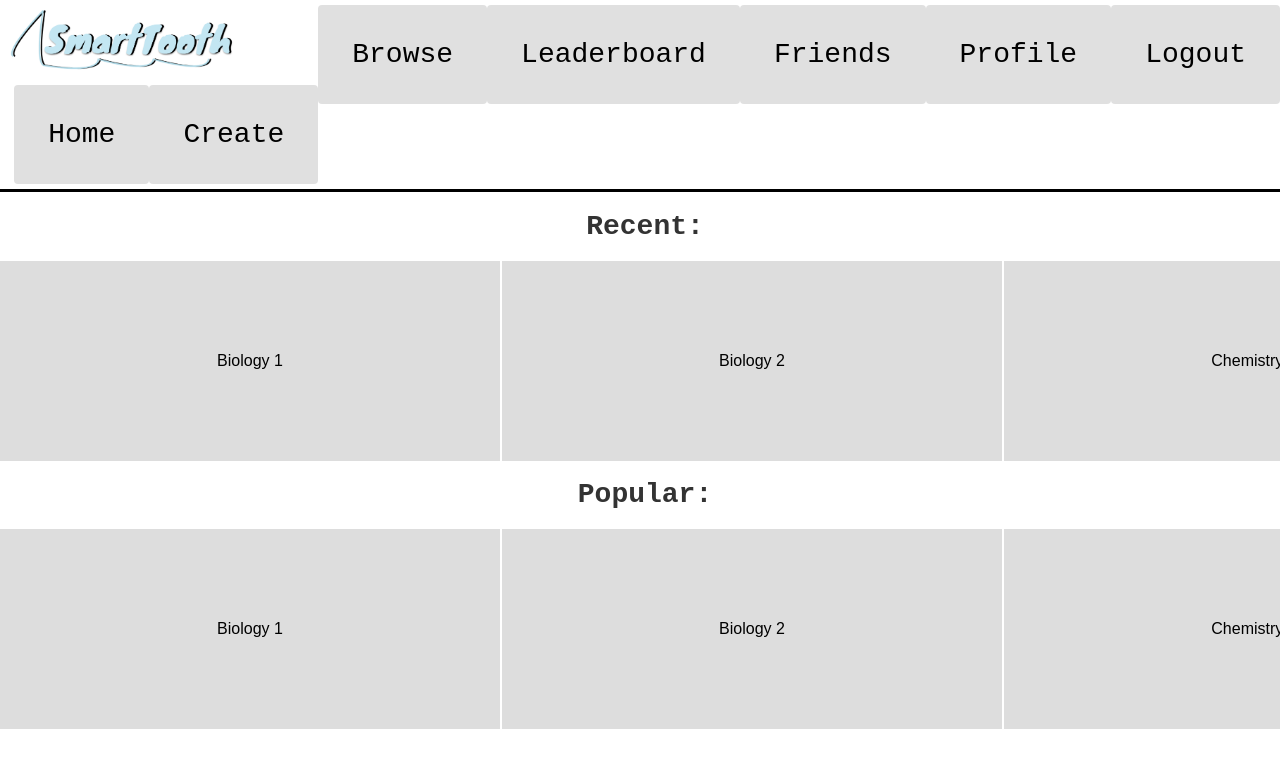
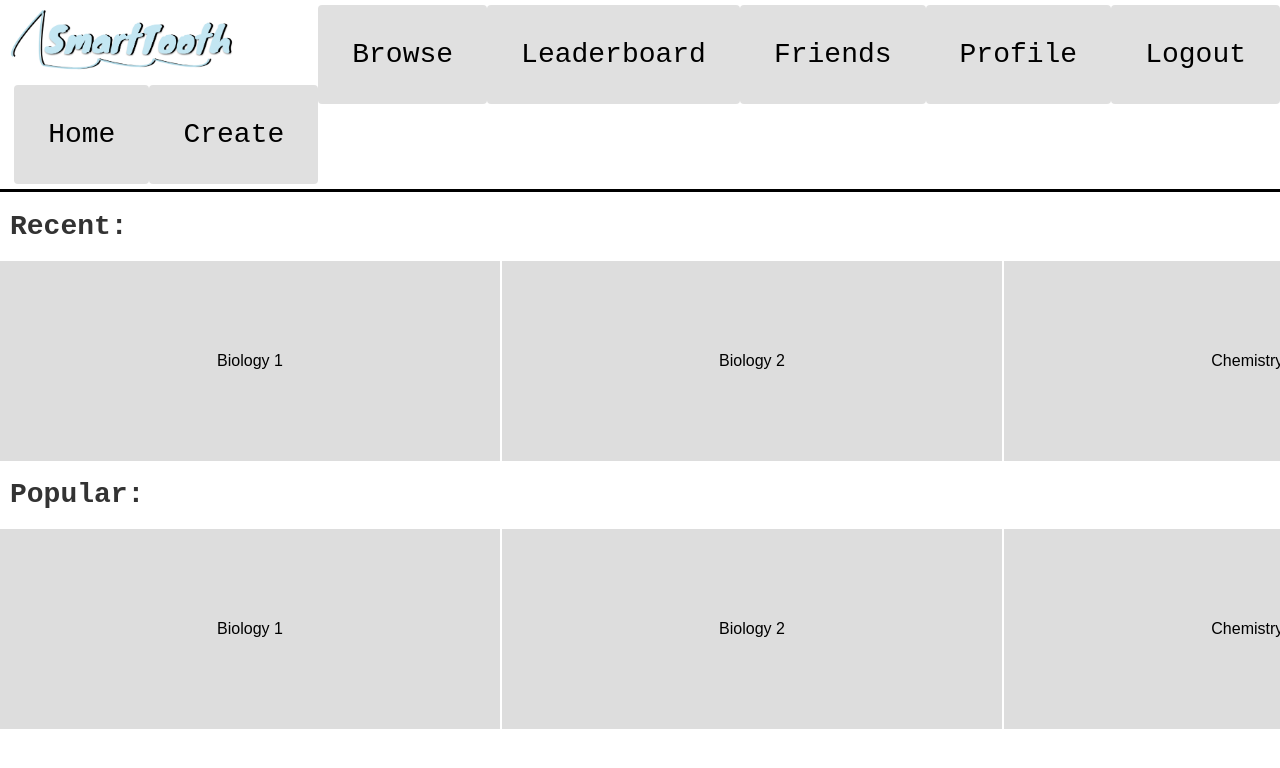
Before and after one commit to d-minic/COP4331-Large-Project, a React (Create React App) app in the folder frontend/: page /home in a window 1280 px wide. Shown: the top 768 px of the page. Built offline with nearby package versions, Linux system fonts and the light colour scheme; a web font is replaced by a local one.

Commit message:
Update HomePage.css

```diff
--- a/frontend/src/components/HomePage.css
+++ b/frontend/src/components/HomePage.css
@@ -2,7 +2,7 @@ body{
     margin: 0px;
 }
 h1{
-    text-align: left;
+    text-align: left !important;
     font-family: monospace;
     font-size: 28px;
     color: black;
@@ -14,7 +14,7 @@ h1{
 
 .navbar ul{
     list-style-type: none;
-    background-color: white;
+    background-color: white !important;
     padding: 0px;
     margin: 0px;;
     overflow: hidden;
```
